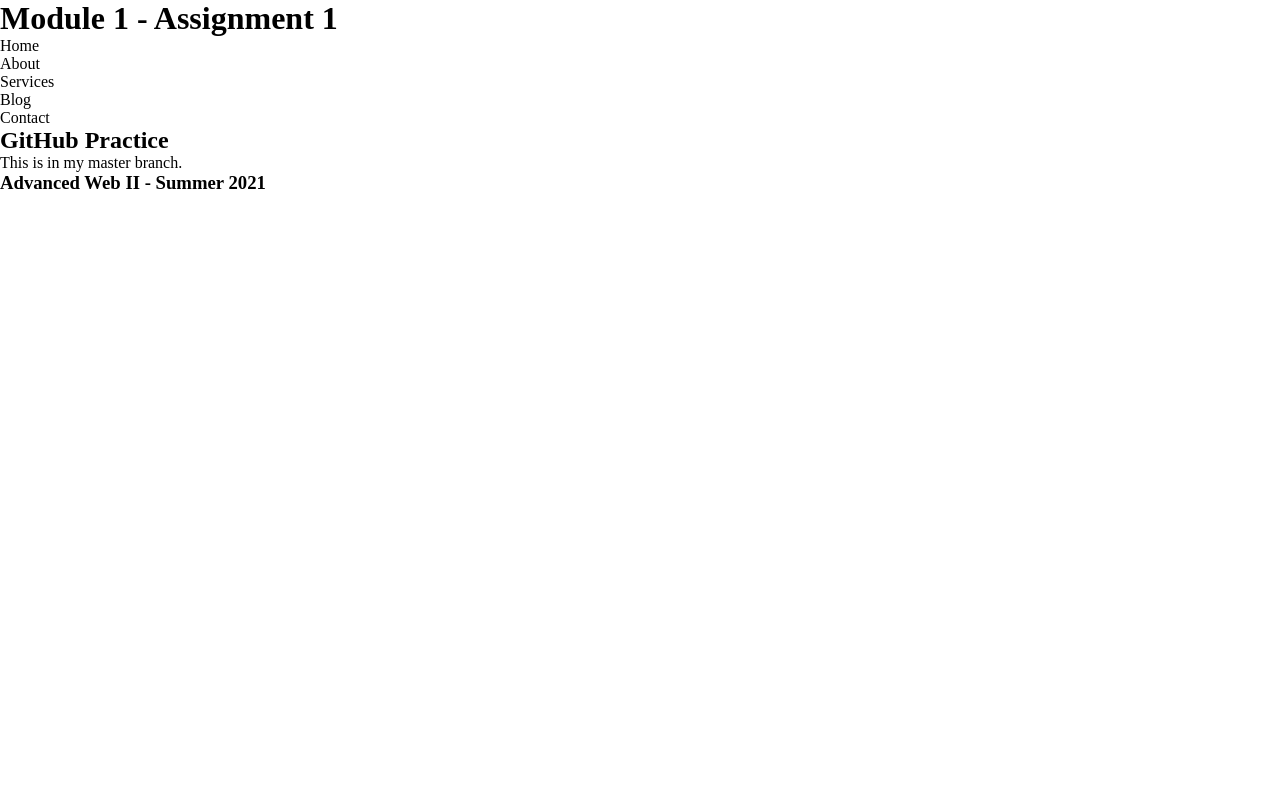
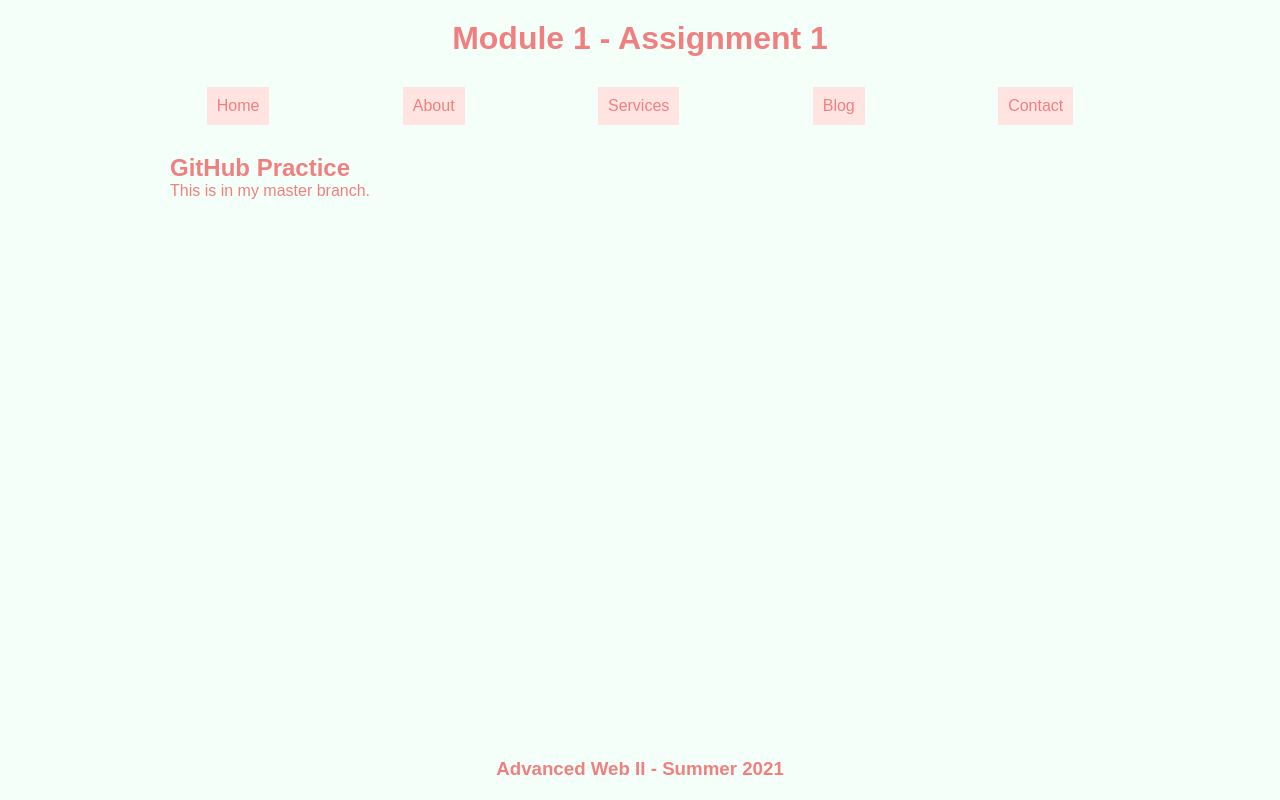
Before and after one commit to machristiana/m1-hw1-christiana-melissa, a plain HTML site: page index.html in a window 1280 px wide. Drawn offline with Linux system fonts and the light colour scheme; a web font is replaced by a local one.

Commit message:
Style index.html file

```diff
--- a/index.html
+++ b/index.html
@@ -11,17 +11,20 @@
 
     <meta name="viewport" content="width=device-width, initial-scale=1">
 
+    <!-- Adobe Font -->
+    <link rel="stylesheet" href="https://use.typekit.net/vzr7vdb.css">
+
     <!--[if lt IE 9]>
 			<script src="js/html5shiv-printshiv.min.js"></script>
 		<![endif]-->
 
 </head>
 
-<body>
+<body class="site container">
     <header>
         <h1>Module 1 - Assignment 1</h1>
         <nav>
-            <ul>
+            <ul class="flex">
                 <li>Home</li>
                 <li>About</li>
                 <li>Services</li>
@@ -32,7 +35,7 @@
 
     </header>
 
-    <main>
+    <main class="site-content">
         <h2>GitHub Practice</h2>
         <p>This is in my master branch.</p>
 
@@ -40,7 +43,6 @@
 
     <footer>
         <h3>Advanced Web II - Summer 2021</h3>
-
     </footer>
 
 </body>
--- a/main.css
+++ b/main.css
@@ -1,9 +1,87 @@
 * {
-	margin: 0;
-	padding: 0;
-	border: 0;
+    margin: 0;
+    padding: 0;
+    border: 0;
 }
 
-article, aside, details, figcaption, figure, footer, header, main, nav, section, summary {
-    display:block;
+article,
+aside,
+details,
+figcaption,
+figure,
+footer,
+header,
+main,
+nav,
+section,
+summary {
+    display: block;
 }
+
+
+/************************* START STICKY FOOTER ***************************/
+
+.site {
+    display: flex;
+    flex-direction: column;
+    min-height: 100vh;
+}
+
+.site-content {
+    flex: 1;
+}
+
+
+/******************************* END STICKY FOOTER **********************/
+
+body {
+    font-family: 'bilo', sans-serif;
+    background-color: mintcream;
+    color: lightcoral;
+}
+
+h1 {
+    padding: 20px 0;
+    text-align: center;
+}
+
+nav {
+    padding-top: 1%;
+}
+
+.flex {
+    display: flex;
+    justify-content: space-around;
+}
+
+.flex li {
+    list-style-type: none;
+    background-color: mistyrose;
+    padding: 1%
+}
+
+main {
+    padding-left: 3%;
+}
+
+h2 {
+    padding-top: 3%;
+}
+
+h3 {
+    text-align: center;
+    padding-bottom: 2%;
+}
+
+
+/************************* START 1000px MEDIA QUERY ***************************/
+
+@media (min-width: 1000px) {
+    .container {
+        max-width: 1000px;
+        margin: 0 auto;
+    }
+}
+
+
+/************************* END 1000px MEDIA QUERY ***************************/
```
